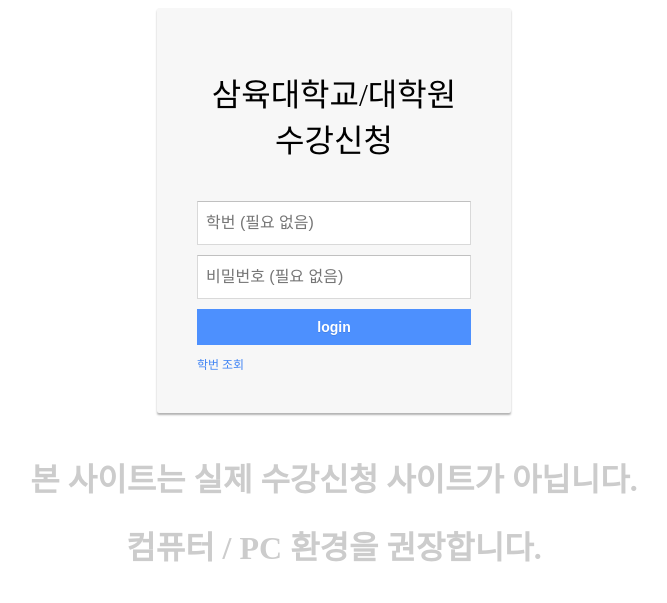
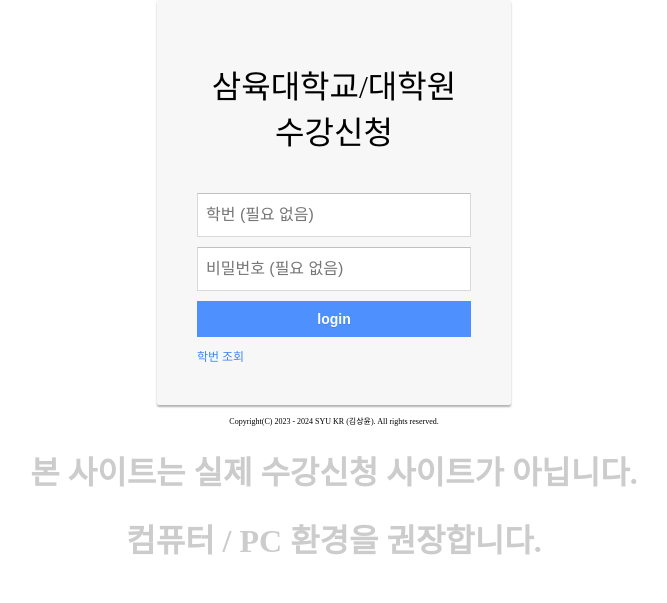
Before and after one commit to syu-kr/basket.syu.kr, a website: page page/testLogin.html in a window 1280 px wide. Shown: the whole page, without its empty margins (306-973 px from the left). Drawn offline with Linux system fonts and the light colour scheme.

Commit message:
fix: ...

```diff
--- a/page/testLogin.html
+++ b/page/testLogin.html
@@ -17,6 +17,10 @@
       gtag('config', 'G-13FLHMGH10')
     </script>
     <style type="text/css">
+      body {
+        margin: 0px;
+      }
+
       .login-card {
         padding: 40px;
         width: 274px;
@@ -120,7 +124,8 @@
         onclick="location.href='https://sugang.syu.kr/test1'" />
       <a href="#" onclick="alert('사용할 수 없습니다.')">학번 조회</a>
     </div>
-    <div style="padding: 10px; text-align: center">
+    <div style="text-align: center; font-size: 6pt">Copyright(C) 2023 - 2024 SYU KR (김상윤). All rights reserved.</div>
+    <div style="padding: 0px 10px 10px 10px; text-align: center">
       <h1
         style="
           color: #cccccc;
@@ -143,6 +148,12 @@
           user-select: none;
         "></h1>
     </div>
+    <!-- <div style="padding: 3rem; text-align: center; filter: opacity(0.1) drop-shadow(0 0 0 #cccccc)">
+      <img src="/mlogo.png" />
+    </div> -->
+    <!-- <div style="background-color: #0000001f; padding: 2rem; text-align: center">
+      <div style="color: white; font-size: 6pt">Copyright(C) 2023 - 2024 SYU KR (김상윤). All rights reserved.</div>
+    </div> -->
     <script>
       const filter = 'win16|win32|win64|mac|macintel'
       if (navigator.platform) {
```
Also changed, not shown: page/closed.html (+2 -4 lines).
